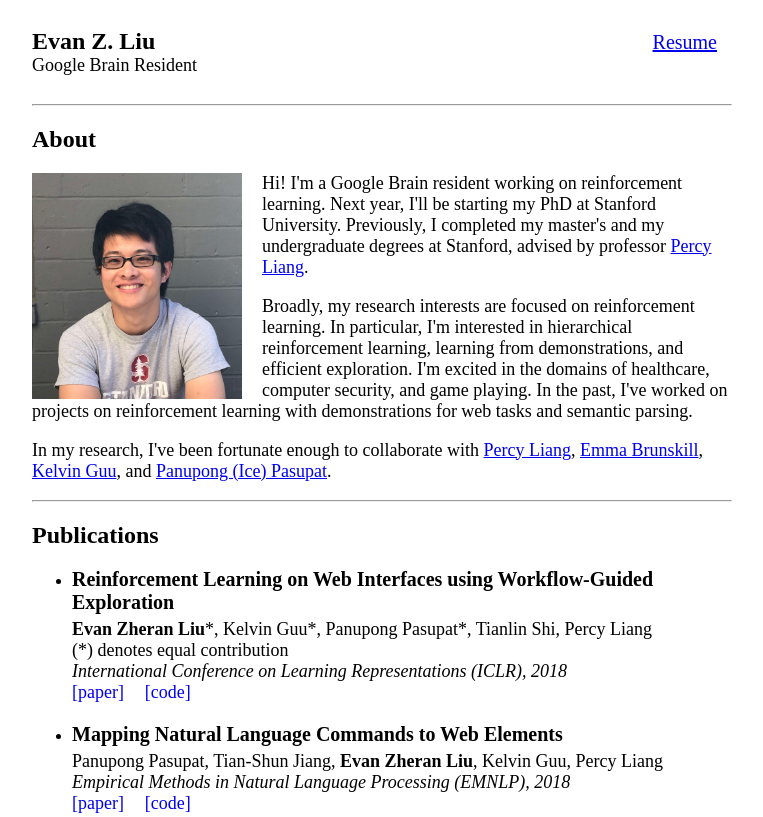
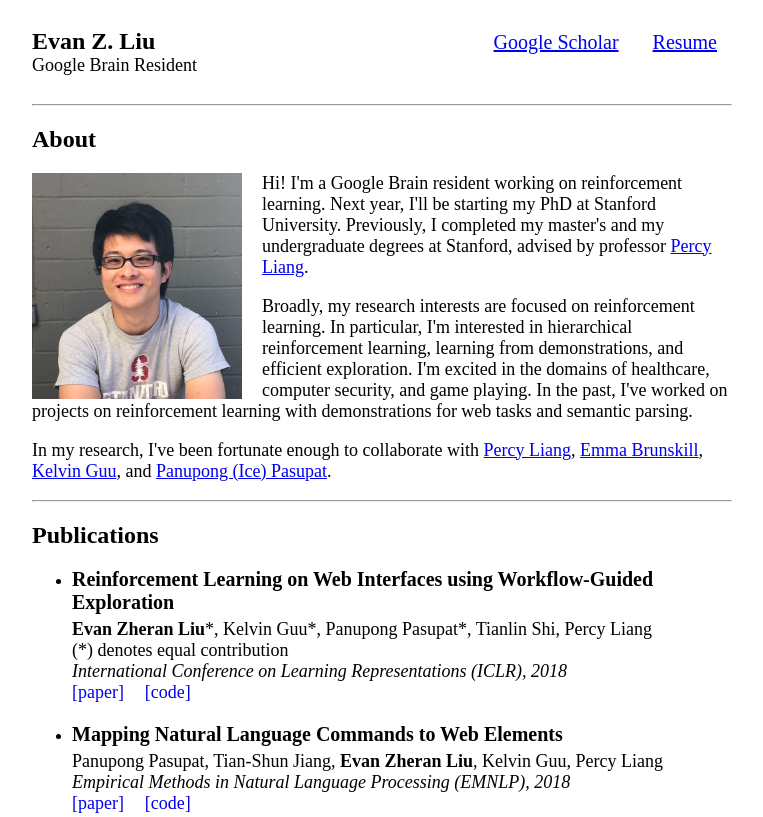
Before and after one commit to ezliu/ezliu.github.io, a plain HTML site: page index.html in a window 1280 px wide. Shown: the top 817 px of the page, without its empty margins (258-1021 px from the left). Drawn offline with Linux system fonts and the light colour scheme; a web font is replaced by a local one.

Commit message:
Add Google Scholar link

```diff
--- a/index.html
+++ b/index.html
@@ -25,6 +25,9 @@
         <li>
           <a href="#contact" class="button">Contact</a>
         </li>-->
+        <li>
+          <a href="https://scholar.google.com/citations?user=qjDVoqQAAAAJ&hl=en" class="button">Google Scholar</a>
+        </li>
         <li>
           <a href="resume.pdf" class="button">Resume</a>
         </li>
```
